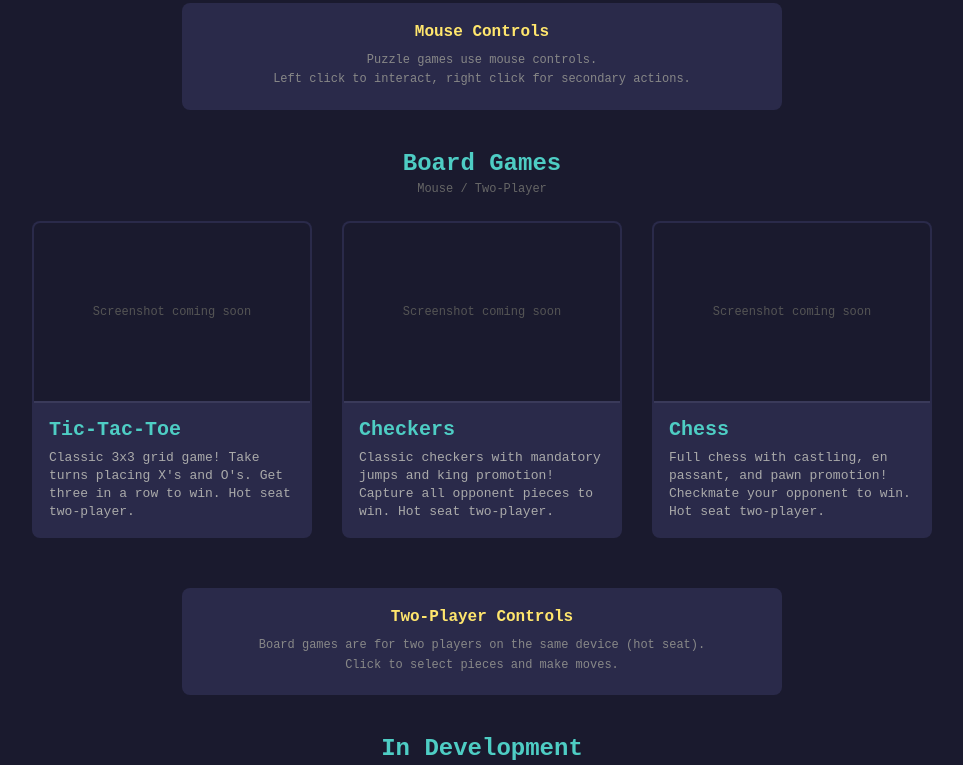
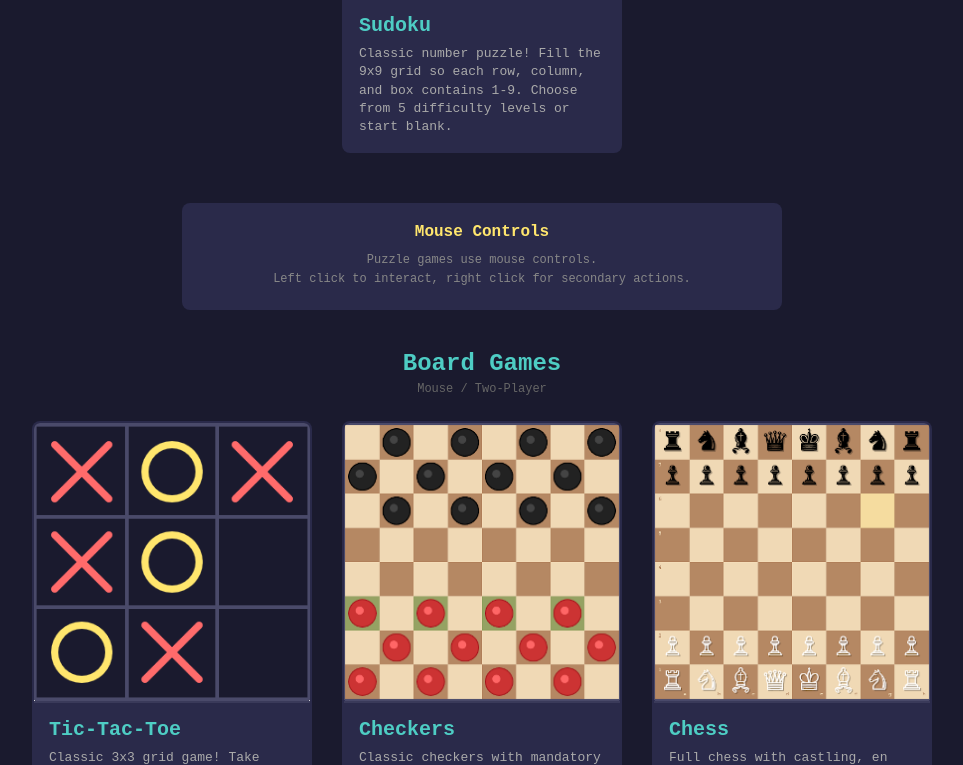
Before and after one commit to OddTurnip/WebArcade, a plain HTML site: page index.html in a window 1280 px wide. Shown: the part 2700-3465 px from the top of the page, without its empty margins (158-1121 px from the left). Drawn offline with Linux system fonts and the light colour scheme.

Commit message:
Adding screenshots, adjusting some to 280px height

```diff
--- a/index.html
+++ b/index.html
@@ -254,7 +254,7 @@
 
     <div class="games">
         <a href="sapperluck.html" class="game-card">
-            <div class="screenshot">
+            <div class="screenshot" style="height: 280px;">
                 <img src="screenshots/sapperluck.png" alt="Sapper's Luck screenshot" onerror="this.style.display='none'; this.nextElementSibling.style.display='block';">
                 <div class="screenshot-placeholder" style="display:none;">Screenshot coming soon</div>
             </div>
@@ -265,7 +265,7 @@
         </a>
 
         <a href="sapperslogic.html" class="game-card">
-            <div class="screenshot">
+            <div class="screenshot" style="height: 280px;">
                 <img src="screenshots/sapperslogic.png" alt="Sapper's Logic screenshot" onerror="this.style.display='none'; this.nextElementSibling.style.display='block';">
                 <div class="screenshot-placeholder" style="display:none;">Screenshot coming soon</div>
             </div>
@@ -276,7 +276,7 @@
         </a>
 
         <a href="sappershapes.html" class="game-card">
-            <div class="screenshot">
+            <div class="screenshot" style="height: 280px;">
                 <img src="screenshots/sappershapes.png" alt="Sapper's Shapes screenshot" onerror="this.style.display='none'; this.nextElementSibling.style.display='block';">
                 <div class="screenshot-placeholder" style="display:none;">Screenshot coming soon</div>
             </div>
@@ -287,7 +287,7 @@
         </a>
 
         <a href="sudoku.html" class="game-card">
-            <div class="screenshot">
+            <div class="screenshot" style="height: 280px;">
                 <img src="screenshots/sudoku.png" alt="Sudoku screenshot" onerror="this.style.display='none'; this.nextElementSibling.style.display='block';">
                 <div class="screenshot-placeholder" style="display:none;">Screenshot coming soon</div>
             </div>
@@ -308,8 +308,8 @@
     <p class="section-subtitle">Mouse / Two-Player</p>
 
     <div class="games">
-        <a href="tictactoe.html" class="game-card">
-            <div class="screenshot">
+        <a href="tictactoe.html" class="game-card" >
+            <div class="screenshot" style="height: 280px;">
                 <img src="screenshots/tictactoe.png" alt="Tic-Tac-Toe screenshot" onerror="this.style.display='none'; this.nextElementSibling.style.display='block';">
                 <div class="screenshot-placeholder" style="display:none;">Screenshot coming soon</div>
             </div>
@@ -320,7 +320,7 @@
         </a>
 
         <a href="checkers.html" class="game-card">
-            <div class="screenshot">
+			<div class="screenshot" style="height: 280px;">
                 <img src="screenshots/checkers.png" alt="Checkers screenshot" onerror="this.style.display='none'; this.nextElementSibling.style.display='block';">
                 <div class="screenshot-placeholder" style="display:none;">Screenshot coming soon</div>
             </div>
@@ -331,7 +331,7 @@
         </a>
 
         <a href="chess.html" class="game-card">
-            <div class="screenshot">
+            <div class="screenshot" style="height: 280px;">
                 <img src="screenshots/chess.png" alt="Chess screenshot" onerror="this.style.display='none'; this.nextElementSibling.style.display='block';">
                 <div class="screenshot-placeholder" style="display:none;">Screenshot coming soon</div>
             </div>
@@ -353,7 +353,7 @@
 
     <div class="games">
         <a href="galactic4x/index.html" class="game-card">
-            <div class="screenshot">
+            <div class="screenshot" style="height: 280px;">
                 <img src="screenshots/galactic4x.png" alt="Galactic 4X screenshot" onerror="this.style.display='none'; this.nextElementSibling.style.display='block';">
                 <div class="screenshot-placeholder" style="display:none;">Screenshot coming soon</div>
             </div>
```
Also changed, not shown: screenshots/checkers.png (added), screenshots/chess.png (added), screenshots/starsquadron.png (added), screenshots/tictactoe.png (added).
